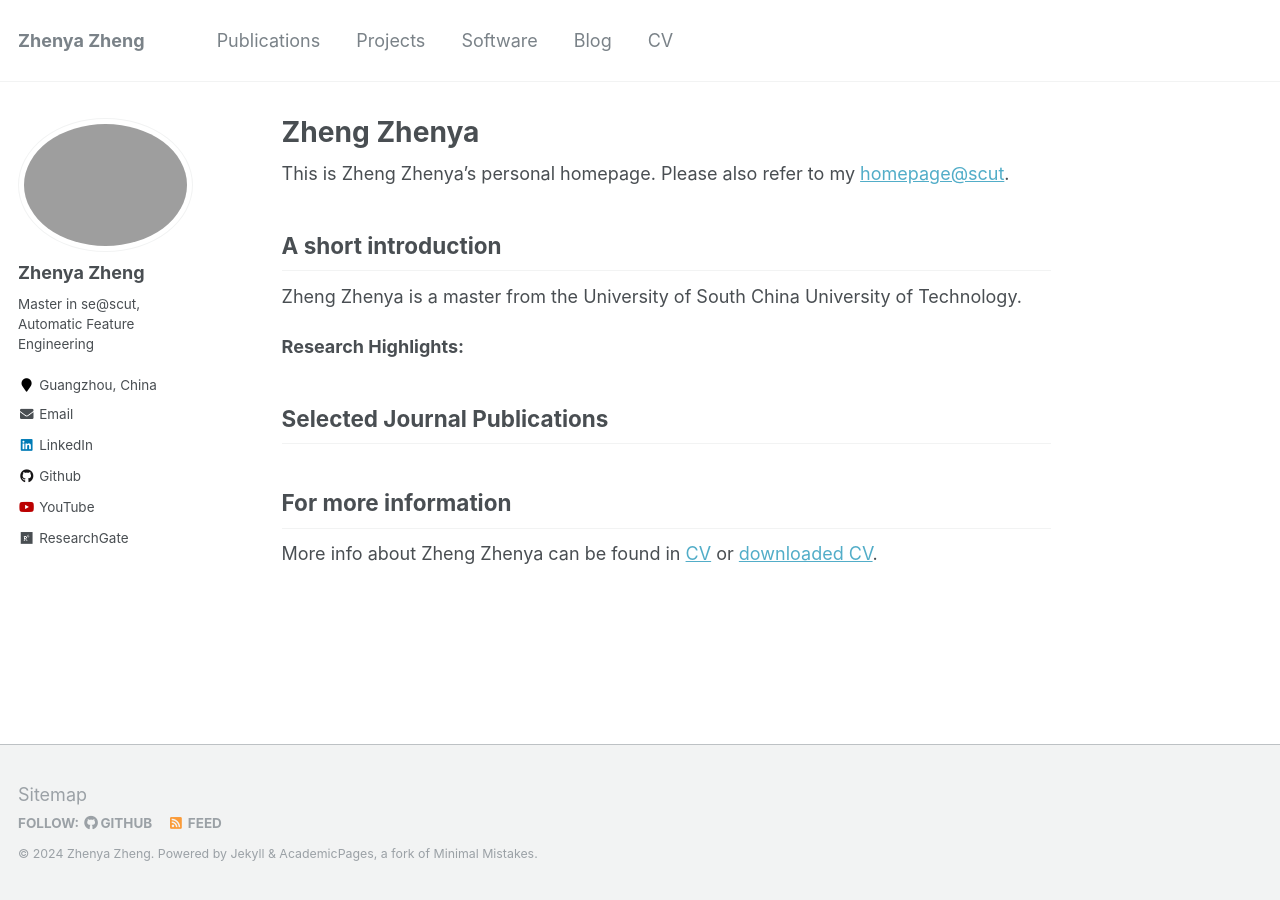
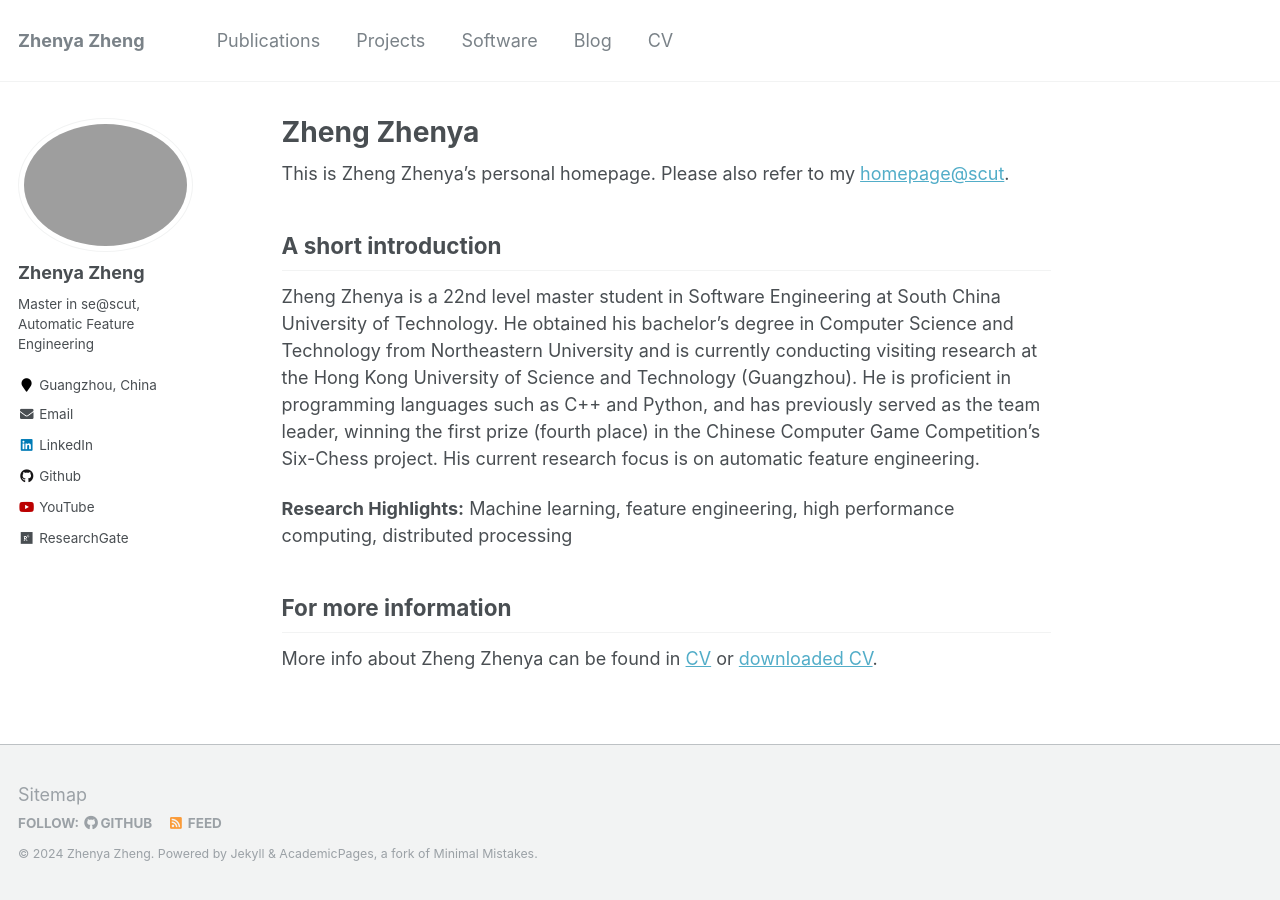
Before and after one commit to ZhenyaZheng/ZhenyaZheng.github.io, a Jekyll site: the page built from _pages/about.md, in a window 1280 px wide. Built offline with Jekyll 4.4.1, drawn with Linux system fonts in a browser that asks for light colours.

Commit message:
modify about me

```diff
--- a/_pages/about.md
+++ b/_pages/about.md
@@ -11,12 +11,12 @@ redirect_from:
 This is Zheng Zhenya's personal homepage. Please also refer to my [homepage@scut](https://www.researchgate.net/profile/Zheng-Zhenya).
 
 ## A short introduction
-Zheng Zhenya is a master from the University of South China University of Technology.
+Zheng Zhenya is a 22nd level master student in Software Engineering at South China University of Technology. He obtained his bachelor's degree in Computer Science and Technology from Northeastern University and is currently conducting visiting research at the Hong Kong University of Science and Technology (Guangzhou). He is proficient in programming languages such as C++ and Python, and has previously served as the team leader, winning the first prize (fourth place) in the Chinese Computer Game Competition's Six-Chess project. His current research focus is on automatic feature engineering.
 
 <b>Research Highlights:</b>
+Machine learning, feature engineering, high performance computing, distributed processing
 
-
-## Selected Journal Publications
+<!-- ## Selected Journal Publications -->
 
 
 ## For more information
```
